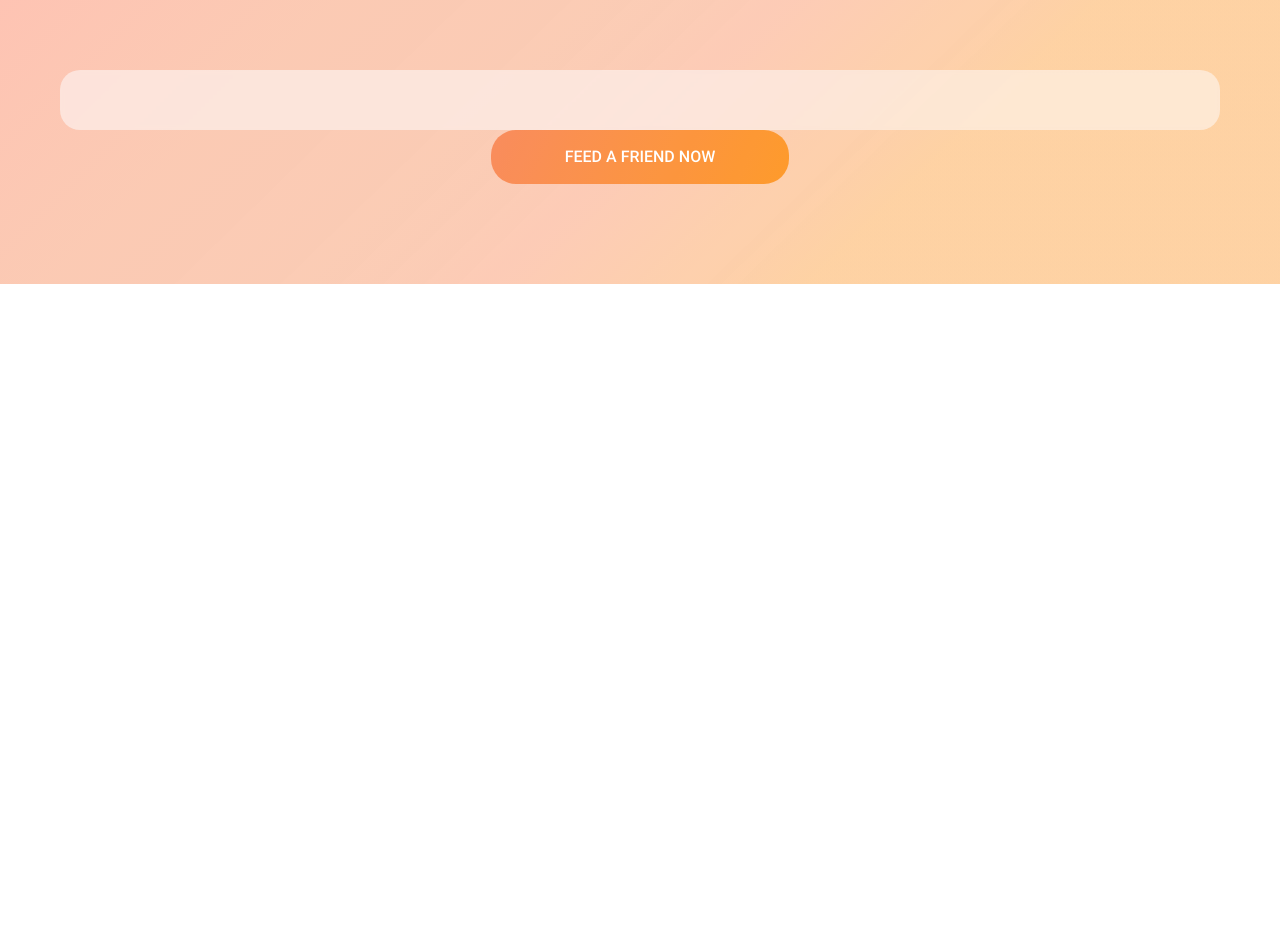
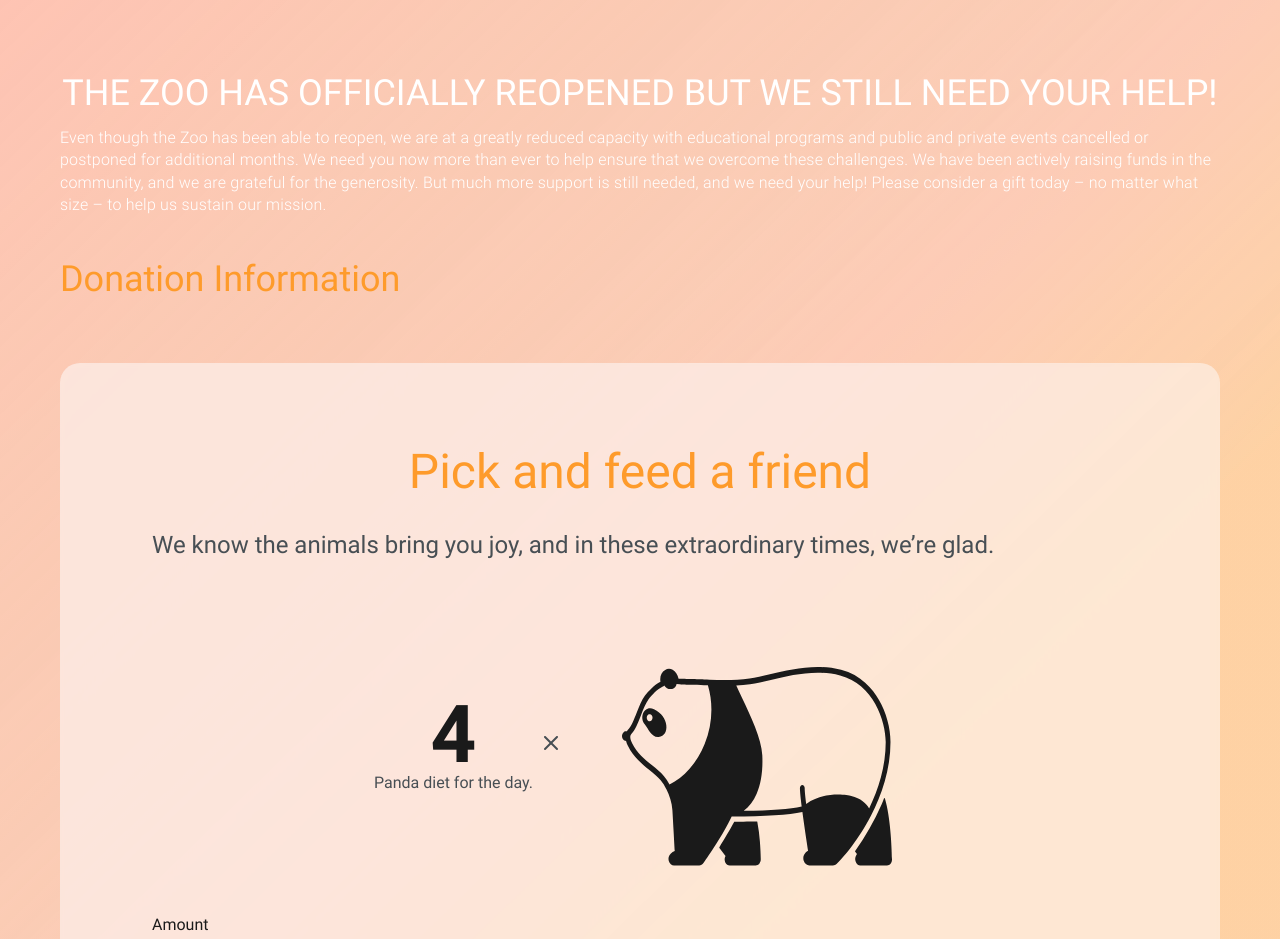
Before and after one commit to Olmeor/online-zoo, a plain HTML site: page online-zoo/donate.html in a window 1280 px wide. Shown: the part 780-1719 px from the top of the page. Before the commit the page ends 1064 px from the top, so only its background shows below. Drawn offline with Linux system fonts and the light colour scheme.

Commit message:
feat: add more functional to donate page

```diff
--- a/online-zoo/css/donate.css
+++ b/online-zoo/css/donate.css
@@ -109,6 +109,34 @@ header {
   padding: 70px 0 100px 0;
 }
 
+.donate__container {
+  width: 1160px;
+  margin: 0 auto;
+}
+
+.donate__title {
+  line-height: 130%;
+  font-size: 2.25rem;
+  color: #FFFFFF;
+  margin-bottom: 10px;
+  text-align: center;
+}
+
+.donate__text {
+  font-weight: 300;
+  line-height: 140%;
+  color: #FFFFFF;
+  margin-bottom: 40px;
+  letter-spacing: 0.2px;
+}
+
+.donate__hover {
+  line-height: 130%;
+  font-size: 2.25rem;
+  color: #FE9013;
+  margin-bottom: 60px;
+}
+
 .donate__wrapper {
   width: 1160px;
   margin: 0 auto;
@@ -116,7 +144,25 @@ header {
   background: rgba(253, 253, 255, 0.52);
   backdrop-filter: blur(2px);
   border-radius: 20px;
-  padding-bottom: 60px;
+  padding: 40px 92px 60px 92px;
+  display: flex;
+  flex-direction: column
+}
+
+.donate__subtitle {
+  font-size: 3rem;
+  line-height: 120%;
+  text-align: center;
+  color: #FE9013;
+  padding-top: 40px;
+  margin-bottom: 30px;
+}
+
+.donate__p1 {
+  font-size: 1.5rem;
+  line-height: 120%;
+  margin-bottom: 60px;
+  /* padding-left: 100px; */
 }
 
 .donate__button {
@@ -147,3 +193,49 @@ header {
   background: #4B9200;
   transition: all 0.4s ease;
 }
+
+
+.donate__diet {
+  display: flex;
+  align-items: center;
+  justify-content: center;
+  margin-bottom: 48px;
+}
+
+.donate__diet_text {
+  display: flex;
+	flex-direction: column;
+	flex-wrap: nowrap;
+	justify-content: center;
+	align-items: center;
+	align-content: center;
+}
+
+.donate__diet_quote {
+  font-size: 5rem;
+  font-weight: 700;
+  color: #000000;
+}
+
+.donate__diet_animal {
+  color: #333b41;
+}
+
+.donate__diet_x {
+  background: url('../assets/icons/x_icon.svg');
+  width: 14px;
+  height: 14px;
+  margin: 0 64px 0 11px;
+}
+
+.donate__diet_img {
+  background: url('../assets/icons/panda_widget1.svg');
+  width: 284px;
+  height: 246px;
+}
+
+.donate__diet_amount-text {
+  line-height: 140%;
+  color: #000000;
+  margin-bottom: 10px;
+}
--- a/online-zoo/donate.html
+++ b/online-zoo/donate.html
@@ -32,7 +32,7 @@
             <a href="#zoos" class="header__link">Zoos</a>
           </li>
           <li class="header__item">
-            <a href="#donate" class="header__link header__orange">Donate</a>
+            <a href="./donate.html" class="header__link header__orange">Donate</a>
           </li>
           <li class="header__item">
             <a href="#contact" class="header__link">Contact us</a>
@@ -47,7 +47,26 @@
 <main>
   <div class="donate__welcome"></div>
   <div class="donate">
+    <div class="donate__container">
+      <h2 class="donate__title">THE ZOO HAS OFFICIALLY REOPENED BUT WE STILL NEED YOUR HELP!</h2>
+      <p class="donate__text">Even though the Zoo has been able to reopen, we are at a greatly reduced capacity with educational programs and public and private events cancelled or postponed for additional months. We need you now more than ever to help ensure that we overcome these challenges. We have been actively raising funds in the community, and we are grateful for the generosity.  But much more support is still needed, and we need your help! Please consider a gift today – no matter what size – to help us sustain our mission.</p>
+      <h2 class="donate__hover">Donation Information</h2>
+    </div>
     <div class="donate__wrapper">
+      <h2 class="donate__subtitle">Pick and feed a friend</h2>
+      <p class="donate__p1">
+        We know the animals bring you joy, and in these extraordinary times, we’re glad.
+      </p>
+      <div class="donate__diet">
+        <div class="donate__diet_text">
+          <p class="donate__diet_quote">4</p>
+          <p class="donate__diet_animal">Panda diet for the day.</p>
+        </div>
+        <div class="donate__diet_x"></div>
+        <div class="donate__diet_img"></div>
+      </div>
+      <p class="donate__diet_amount-text">Amount</p>
+
 
     </div>
       <a href="./donate.html">
```
Also changed, not shown: online-zoo/index.html (+2 -2 lines), online-zoo/assets/icons/x_icon.svg (added).
